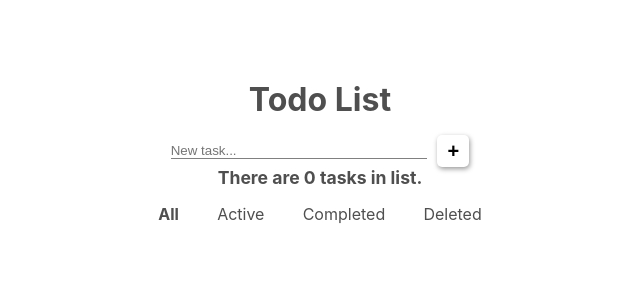
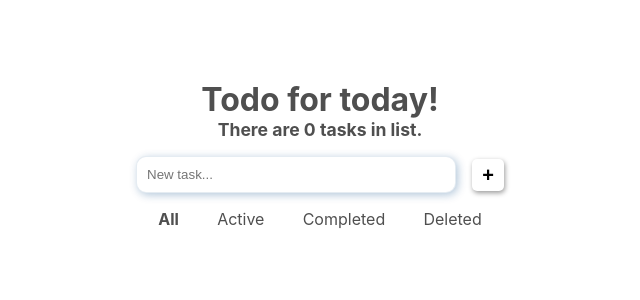
Before and after one commit to jmora2ec/react-todo, a React (Create React App) app: page / in a window 1280 px wide. Shown: the top 300 px of the page, without its empty margins (320-960 px from the left). Built offline with nearby package versions, Linux system fonts and the light colour scheme.

Commit message:
update local repo

```diff
--- a/src/App.css
+++ b/src/App.css
@@ -74,8 +74,17 @@ input:active {
   display: flex;
   align-items: center;
   justify-content: space-evenly;
-  width: 80%;
+  width: 100%;
   margin-inline: auto;
+}
+
+.controls input {
+  border-radius: 10px;
+  padding-block: 1rem;
+  padding-inline: 1rem;
+  border: 1px solid rgba(3, 69, 131, 0.1);
+  box-shadow: 2px 2px 8px rgba(3, 69, 131, 0.3);
+
 }
 
 .btn-add {
--- a/src/App.js
+++ b/src/App.js
@@ -6,7 +6,6 @@ class App extends Component {
   render() {
     return (
       <React.Fragment>
-        <h1 className='title'>Todo List</h1>
         <Todo />
       </React.Fragment>
     );
--- a/src/components/ListTasks.jsx
+++ b/src/components/ListTasks.jsx
@@ -8,15 +8,15 @@ export default function ListTask(props) {
     <React.Fragment>
       <ul className='task-list'>
         {tasks.map((task) => (
-          <li key={task.id.toString()}>
+
             <Task
+key={task.id.toString()}
               task={task}
               deleteTask={props.onDeleteTask}
               completeTask={props.onCompleteTask}
               handleChangeDesc={props.handleChangeDesc}
             />
-          </li>
-        ))}
+                  ))}
       </ul>
     </React.Fragment>
   );
--- a/src/components/Task.jsx
+++ b/src/components/Task.jsx
@@ -68,7 +68,7 @@ class Task extends Component {
       : regular('circle');
 
     return (
-      <div className={this.getStateBadge()}>
+      <li className={this.getStateBadge()}>
         <button className='btn btn-completed' onClick={this.handleComplete}>
           <FontAwesomeIcon icon={iconCompleted} size={'lg'} />
         </button>
@@ -87,7 +87,7 @@ class Task extends Component {
         <button className='btn btn-deleted' onClick={this.handleDelete}>
           <FontAwesomeIcon icon={iconDeleted} size={'lg'} />
         </button>
-      </div>
+      </li>
     );
   }
 }
--- a/src/components/Todo.jsx
+++ b/src/components/Todo.jsx
@@ -5,6 +5,7 @@ import Pagination from './common/Pagination';
 import { nanoid } from 'nanoid';
 import { paginate } from '../utils/paginate';
 import ListGroup from './common/ListGroup';
+import InputTask from './inputTask';
 
 class Todo extends Component {
   constructor() {
@@ -127,19 +128,11 @@ class Todo extends Component {
 
     return (
       <React.Fragment>
-        <div className='controls'>
-          <input
-            type='text'
-            name='task'
-            id='new-task'
-            placeholder='New task...'
-            onKeyDown={this.addTask}
-          />
-          <button className='btn btn-add' onClick={this.addTask}></button>
-        </div>
-        <div className='tasks-counter'>
+        <h1 className='title'>Todo for today!</h1>
+               <div className='tasks-counter'>
           <h2>There are {tasksFiltered.length} tasks in list.</h2>
         </div>
+        <InputTask addTask={this.addTask}/>
 
         <div className='split vertical'>
           <div className='selector'>
@@ -170,4 +163,5 @@ class Todo extends Component {
   }
 }
 
+
 export default Todo;
--- /dev/null
+++ b/src/components/inputTask.jsx
@@ -0,0 +1,18 @@
+import React from 'react';
+
+const InputTask = (props) => {
+  return (
+    <div className='controls'>
+      <input
+        type='text'
+        name='task'
+        id='new-task'
+        placeholder='New task...'
+        onKeyDown={props.addTask}
+      />
+      <button className='btn btn-add' onClick={props.addTask}></button>
+    </div>
+  );
+};
+
+export default InputTask;
```
